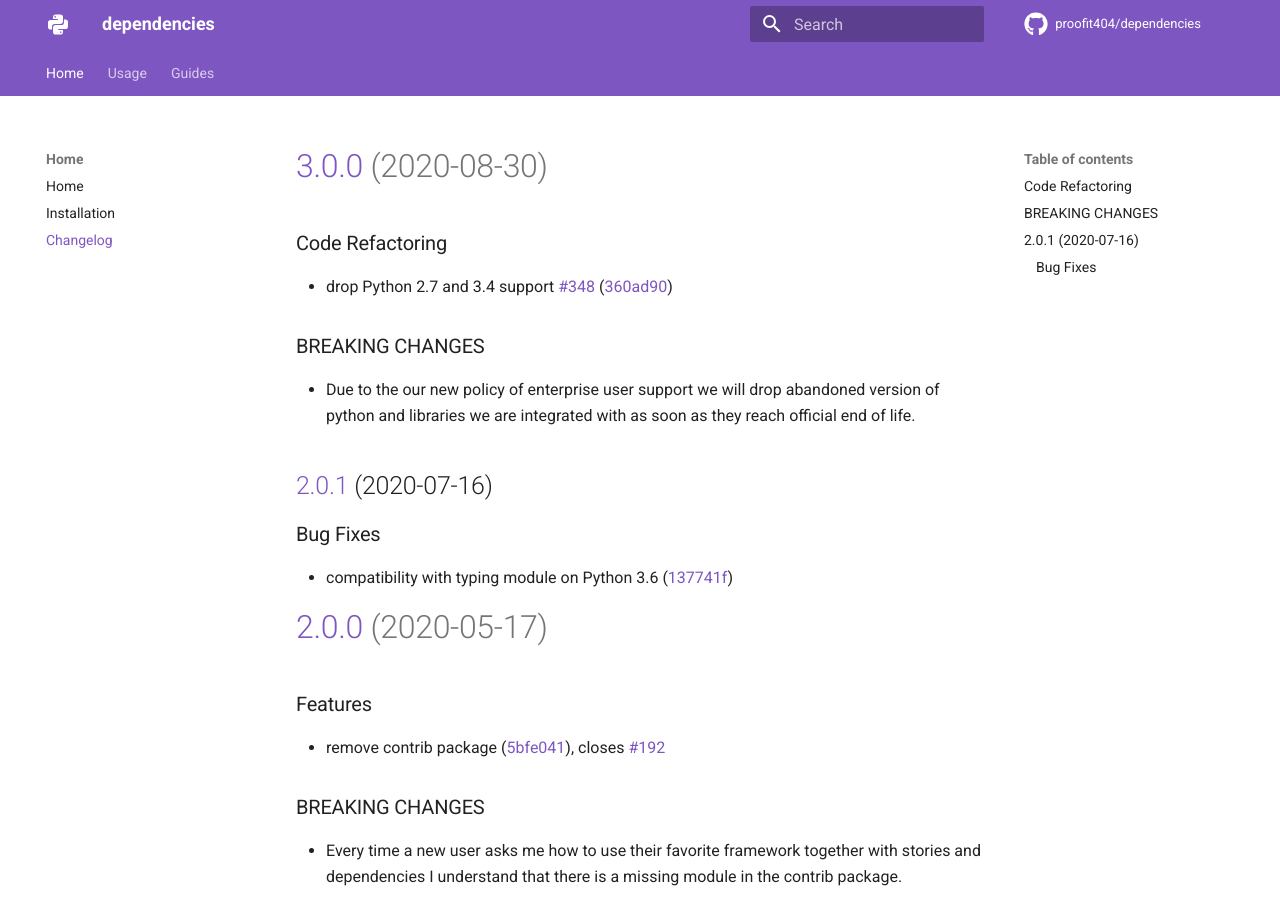
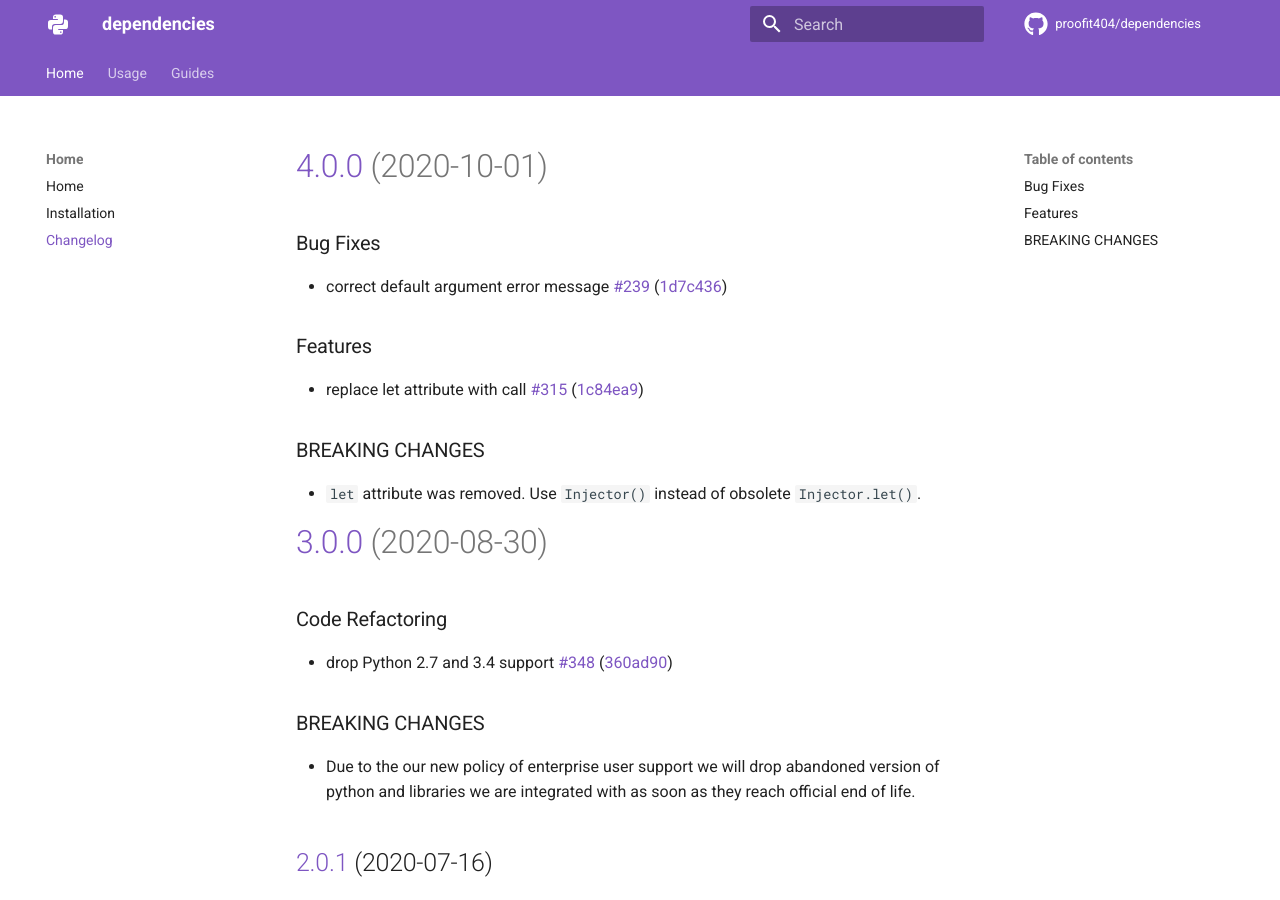
Before and after one commit to proofit404/dependencies, an MkDocs documentation site: the page built from docs/changelog.md, in a window 1280 px wide and 900 px high. Built offline with MkDocs 1.6.1 and Material for MkDocs 9.7.7, drawn with Linux system fonts in a browser that asks for light colours; comment, search, counter and statistics services are not loaded.

Commit message:
chore(release): 4.0.0 [skip ci]
# [4.0.0](https://github.com/proofit404/dependencies/compare/3.0.0...4.0.0) (2020-10-01)

### Bug Fixes

* correct default argument error message [#239](https://github.com/proofit404/dependencies/issues/239) ([1d7c436](https://github.com/proofit404/dependencies/commit/1d7c4364749609fb87399f6e5ddee099e8885824))

### Features

* replace let attribute with call [#315](https://github.com/proofit404/dependencies/issues/315) ([1c84ea9](https://github.com/proofit404/dependencies/commit/1c84ea96ed3bef1b7f57b219a743b98a3837e9ca))

### BREAKING CHANGES

* `let` attribute was removed.  Use `Injector()`
instead of obsolete `Injector.let()`.

```diff
--- a/docs/changelog.md
+++ b/docs/changelog.md
@@ -1,3 +1,21 @@
+# [4.0.0](https://github.com/proofit404/dependencies/compare/3.0.0...4.0.0) (2020-10-01)
+
+
+### Bug Fixes
+
+* correct default argument error message [#239](https://github.com/proofit404/dependencies/issues/239) ([1d7c436](https://github.com/proofit404/dependencies/commit/1d7c4364749609fb87399f6e5ddee099e8885824))
+
+
+### Features
+
+* replace let attribute with call [#315](https://github.com/proofit404/dependencies/issues/315) ([1c84ea9](https://github.com/proofit404/dependencies/commit/1c84ea96ed3bef1b7f57b219a743b98a3837e9ca))
+
+
+### BREAKING CHANGES
+
+* `let` attribute was removed.  Use `Injector()`
+instead of obsolete `Injector.let()`.
+
 # [3.0.0](https://github.com/proofit404/dependencies/compare/2.0.1...3.0.0) (2020-08-30)
 
 ### Code Refactoring
--- a/pyproject.toml
+++ b/pyproject.toml
@@ -21,7 +21,7 @@ packages = [
 ]
 readme = "docs/index.md"
 repository = "https://github.com/proofit404/dependencies/"
-version = "3.0.0"
+version = "4.0.0"
 
 [tool.poetry.dependencies]
 python = "~3.6 || ~3.7 || ~3.8"
```
